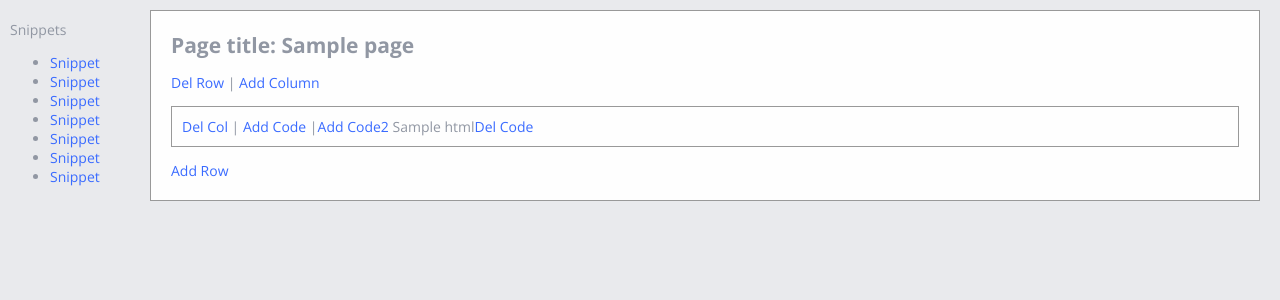
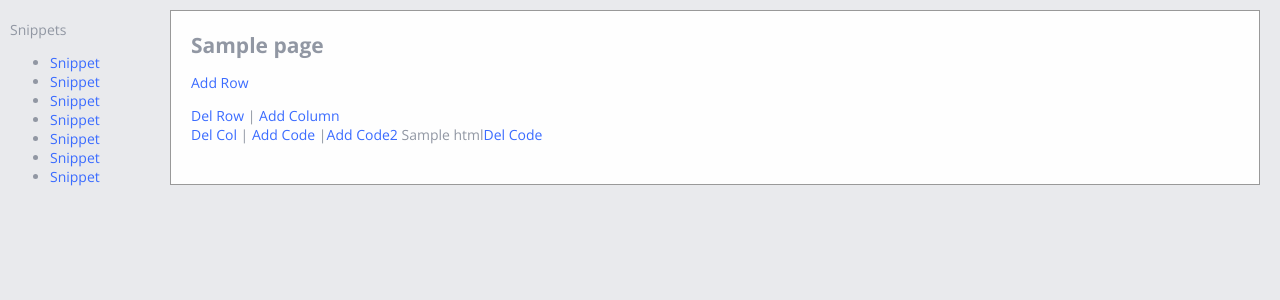
Before and after one commit to Radicis/buildit, a Django app: template templates/index.html in a window 1280 px wide. Shown: the part 81-381 px from the top of the page. Run offline with Django 3.2, Linux system fonts and the light colour scheme; the template is opened without the code that fills it: most values are stand-ins (such as "Sample title", 1, 10 or a date in 2020).

Commit message:
look and feel

```diff
--- a/buildit/urls.py
+++ b/buildit/urls.py
@@ -17,5 +17,8 @@ urlpatterns = patterns('',
 	url(r'^delcol/(?P<column_id>\d+)/$', 'website.views.deleteCol'),
 	url(r'^delCode/(?P<column_id>\d+)/$', 'website.views.delCode'),
 
+	#reset
+	url(r'^reset/$', 'website.views.reset'),
+
     url(r'^admin/', include(admin.site.urls)),
 )
--- a/static/css/main.css
+++ b/static/css/main.css
@@ -2,19 +2,6 @@
 
 @import "http://fonts.googleapis.com/css?family=Open+Sans:400,700,300";
 
-
-/* temporary styling */
-
-table{
-	width:100%;
-	border:1px solid #999;
-	padding:10px;
-}
-
-table td{
-	padding:10px;
-	border:1px solid #999;
-}
 
 
 /* --- Global Rules -- */
@@ -129,6 +116,42 @@ header nav ul li{
 	padding:20px;
 	background-color:#fefefe;
 	border:1px solid #999;
+	overflow:auto;
+	max-height:700px;
+}
+
+.row{
+	width:100%;
+	clear:both;
+	overflow:auto;
+	margin-bottom:20px;
+}
+
+.row > div {
+	padding:10px;
+}
+
+.col-1{
+	width:100%;
+	border:1px solid #999;
+}
+
+.col-2{
+	float:left;
+	width:47%;
+	border:1px solid #999;
+}
+
+.col-3{
+	float:left;
+	width:30%;
+	border:1px solid #999;
+}
+
+.col-4{
+	float:left;
+	width:20%;
+	border:1px solid #999;
 }
 
 /* --- footer styling --- */
--- a/templates/index.html
+++ b/templates/index.html
@@ -20,7 +20,7 @@
 				<nav>
 					<ul>
 						<li><a href="">New</a></li>
-						<li><a href="">Reset</a></li>
+						<li><a href="/reset/">Reset</a></li>
 						<li><a href="">Preview</a></li>
 					</ul>
 				</nav>
@@ -43,29 +43,31 @@
 
 				{% if page %}
 
-					<h2>Page title: {{ page.title }}</h2>
+					<h2>{{ page.title }}</h2>
+					<p><a href="/addrow/{{ page.id }}">Add Row</a></p>
 
 					{% for row in page.rows.all %}
-					<p>
-							<a href="/delrow/{{ row.id }}">Del Row</a> | <a href="/addcol/{{ row.id }}">Add Column</a>
-						<table class="arow">
-						<tr>
-
-						{% for column in row.columns.all %}
-							<td>
-								<a href="/delcol/{{ column.id }}">Del Col</a>
-								 | <a href="/addCode/{{ column.id }}">Add Code</a>	|<a href="/addCode2/{{ column.id }}">Add Code2</a>
-							{% for html in column.html.all %}
-								{{ html.html|safe }}<a href="/delCode/{{ column.id }}">Del Code</a>
+						<a href="/delrow/{{ row.id }}">Del Row</a> | <a href="/addcol/{{ row.id }}">Add Column</a>
+						<div class="row">
+							{% for column in row.columns.all %}
+								{% if row.type == 1 %}
+									<div class="col-1">
+								{% elif row.type == 2 %}
+									<div class="col-2">
+								{% elif row.type == 3 %}
+									<div class="col-3">
+								{% elif row.type == 4 %}
+									<div class="col-4">
+								{% endif %}
+										<a href="/delcol/{{ column.id }}">Del Col</a> | <a href="/addCode/{{ column.id }}">Add Code</a>	|<a href="/addCode2/{{ column.id }}">Add Code2</a>
+										{% for html in column.html.all %}
+											{{ html.html|safe }}<a href="/delCode/{{ column.id }}">Del Code</a>
+										{% endfor %}
+								</div>
 							{% endfor %}
-							</td>
-						{% endfor %}
-						</tr>
-						</table>
-						</p>
+						</div>
 					{% endfor %}
 
-					<a href="/addrow/{{ page.id }}">Add Row</a>
 				{% else %}
 					<h2>Welcome to BuildIt</h2>
 					<a href="createPage/">Make Page</a>
--- a/website/models.py
+++ b/website/models.py
@@ -8,6 +8,7 @@ class Column(models.Model):
 	rel_row = models.ForeignKey('Row', null=True)
 
 class Row(models.Model):
+	type = models.IntegerField(default=1)
 	columns = models.ManyToManyField(Column, null=True)
 	rel_page = models.ForeignKey('Page', null=True)
 
```
Also changed, not shown: website/views.py (+10 -0 lines), db.sqlite3, website/migrations/0006_row_type.py (added), 4 other files.
